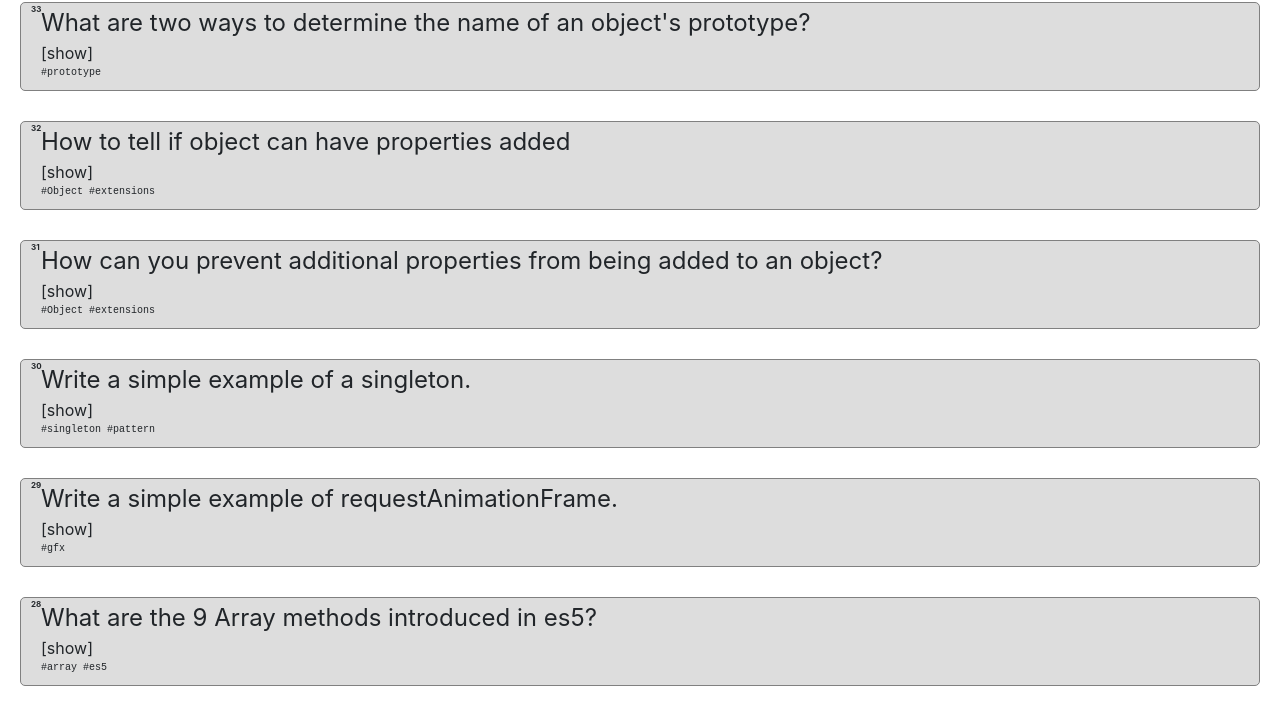
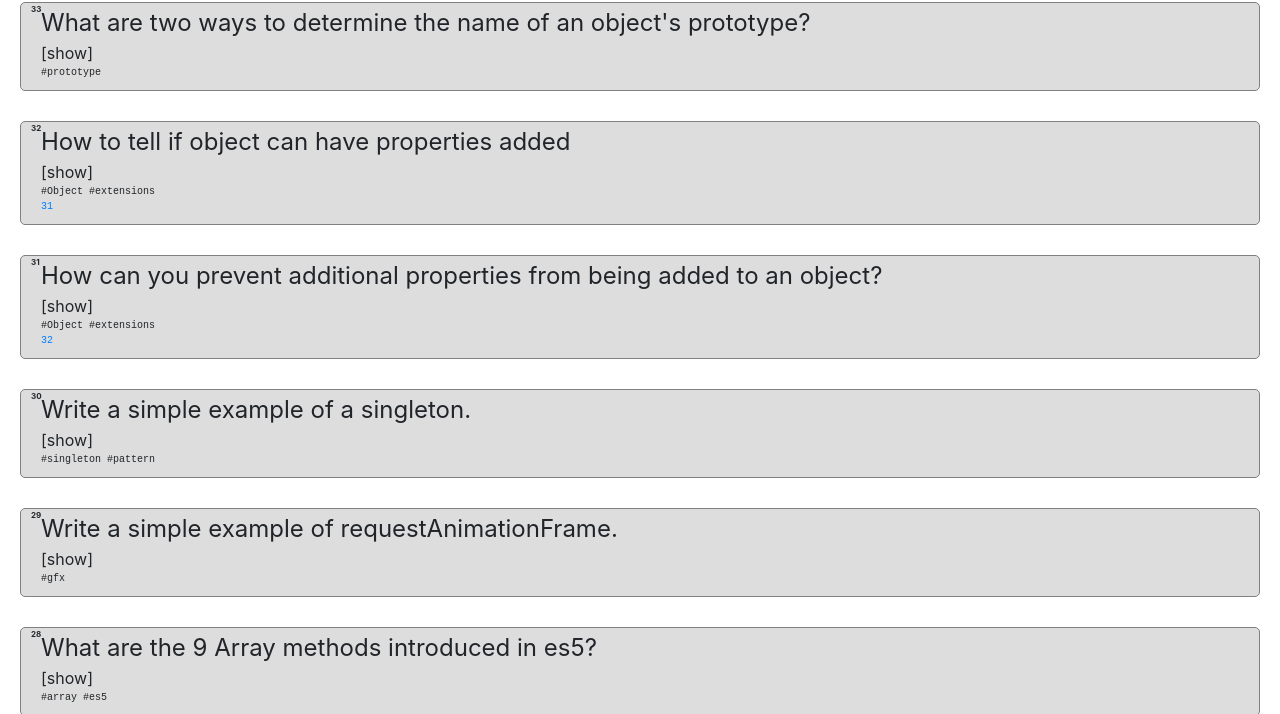
Before and after one commit to asalga/js-quiz, a website: page public/index.html in a window 1280 px wide. Shown: the part 54-768 px from the top of the page. Drawn offline with Linux system fonts and the light colour scheme.

Commit message:
added see also links.

```diff
--- a/public/js/index.js
+++ b/public/js/index.js
@@ -13,7 +13,6 @@ function addQuestion(c, v) {
     // Question container that holds the the question along
     // with the answer and code
     let qContainer = $('<div>').addClass('qContainer');
-
 
     let idContainer = $('<div>').html(v.id).addClass('questionID');
     qContainer.append(idContainer);
@@ -80,6 +79,22 @@ function addQuestion(c, v) {
         qContainer.append(tags);
     }
 
+    if(v['see-also']){
+        let seeAlsoLinks = $('<div>');
+        seeAlsoLinks.addClass('seeAlso');
+        qContainer.append(seeAlsoLinks);
+
+        v['see-also'].split(',')
+        .forEach( (v) =>{
+            console.log(v);
+
+            let a = $('<a>');
+            a.attr('href', `#${v}`);
+            a.html(`${v}`);
+            seeAlsoLinks.append(a);
+        });
+    }
+
     container.append(qContainer);
 }
 
--- a/public/style.css
+++ b/public/style.css
@@ -15,6 +15,12 @@
 .tags {
     font-family: monospace;
     font-size: 10px;
+}
+
+.seeAlso {
+    font-family: monospace;
+    font-size: 10px;
+    color: blue;
 }
 
 .code {
```
